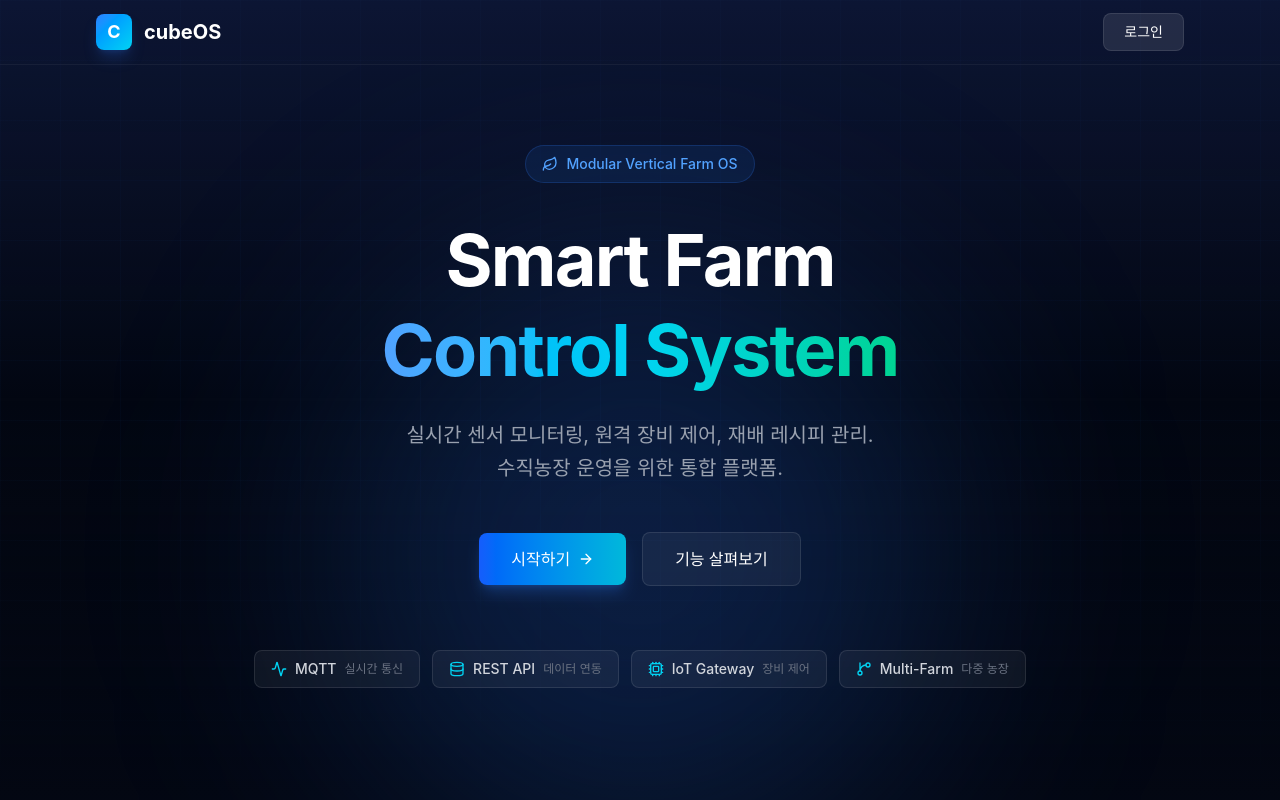
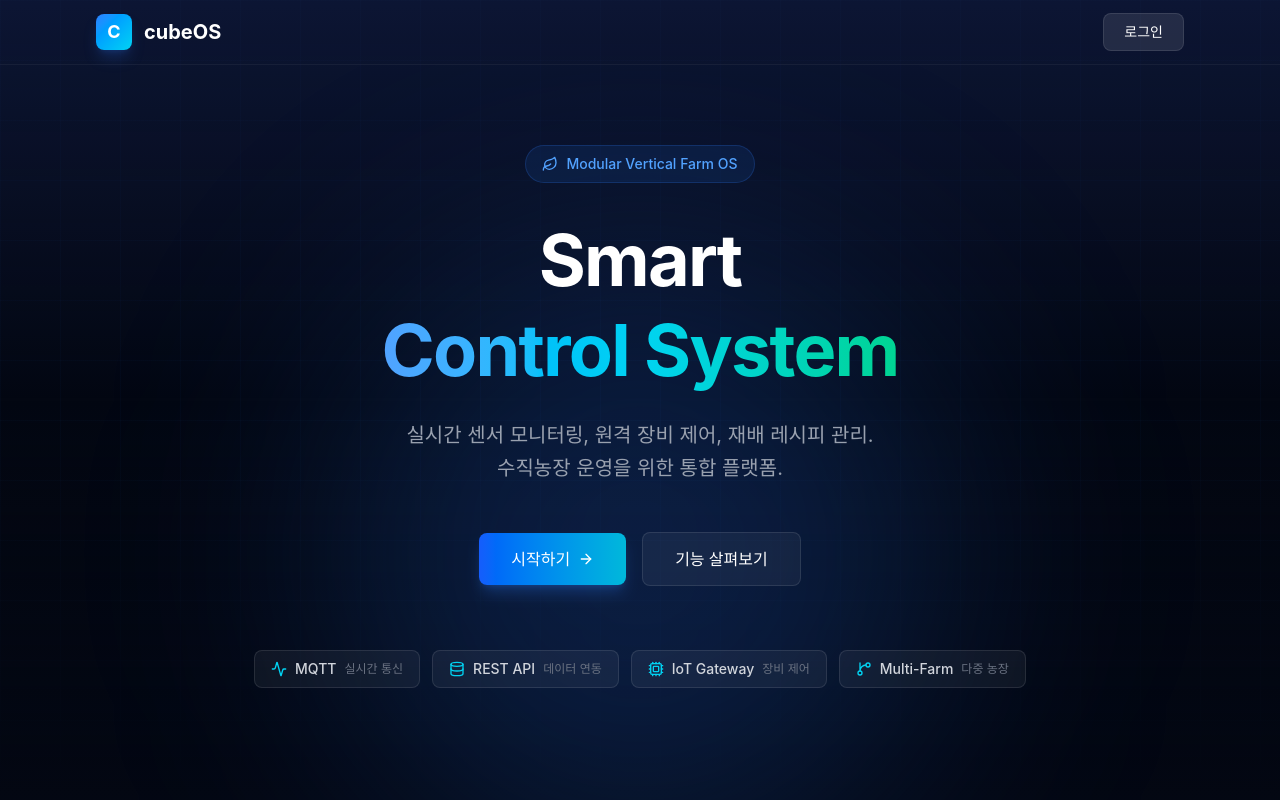
Before and after one commit to leonthing/cubeos-next, a Next.js app: page / in a window 1280 px wide. Shown: the top 800 px of the page. Built offline with nearby package versions, Linux system fonts and the light colour scheme.

Commit message:
Update title: Smart Control System

```diff
--- a/app/page.tsx
+++ b/app/page.tsx
@@ -122,7 +122,7 @@ export default function IntroPage() {
           </div>
 
           <h1 className="text-4xl sm:text-5xl lg:text-7xl font-bold mb-6 leading-tight tracking-tight">
-            <span className="text-white">Smart Farm</span>
+            <span className="text-white">Smart</span>
             <br />
             <span className="bg-gradient-to-r from-blue-400 via-cyan-400 to-emerald-400 bg-clip-text text-transparent">
               Control System
```
